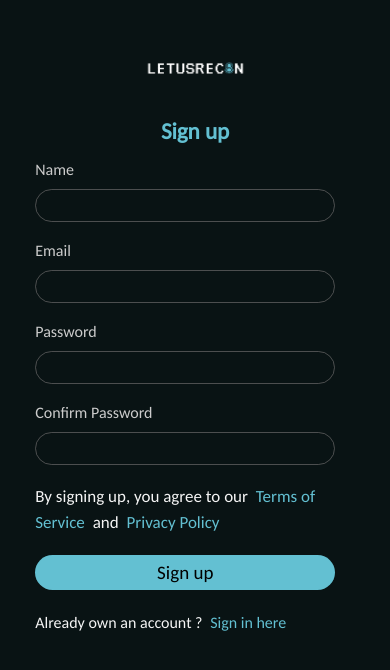
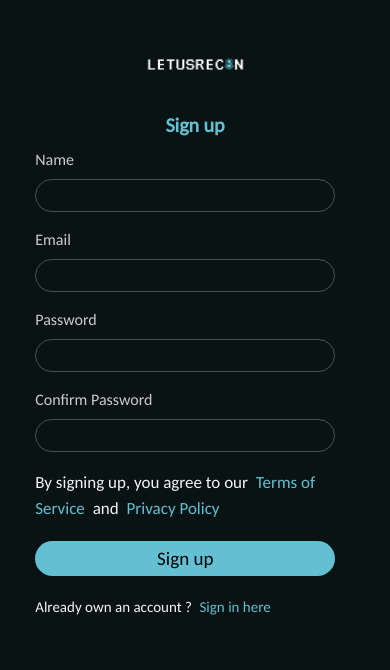
Before and after one commit to letusrecon/Frontend, a Next.js app: page /Register in a window 390 px wide. Shown: the top 670 px of the page. Built offline with nearby package versions, Linux system fonts and the light colour scheme.

Commit message:
login and register responsivess

```diff
--- a/src/pages/Login.module.css
+++ b/src/pages/Login.module.css
@@ -77,6 +77,7 @@ background: none;
   font-size: 18px;
   margin-bottom: 10%;
   background-color: var(--btn-color);
+  color: black;
 }
 
 .login_text {
--- a/src/pages/Register.module.css
+++ b/src/pages/Register.module.css
@@ -85,7 +85,7 @@ text-align: center;
   color: whitesmoke;
 
   font-family: var(--text-font);
-  font-size: 16px;
+  font-size: 15px;
 }
 
 .register_links {
@@ -130,7 +130,7 @@ text-align: center;
   }
 
   .register_form {
-    padding: 2% 1%;
+    padding: 1% 1%;
   }
 
   .register_logo{
@@ -138,13 +138,13 @@ text-align: center;
   }
 
   .register_heading {
-    font-size: 23px;
-    margin-bottom: 5%;
+    font-size: 20px;
+    margin-bottom: 4%;
 
 
   }
   .register_input_wrap{
-    margin-bottom: 19px;
+    margin-bottom: 18px;
   }
 
   .register_input {
@@ -156,7 +156,7 @@ text-align: center;
   } */
 
   .help_links_wrap{
-    margin-bottom: 2%;
+    margin-bottom: 1%;
   }
 
   .register_text{
```
